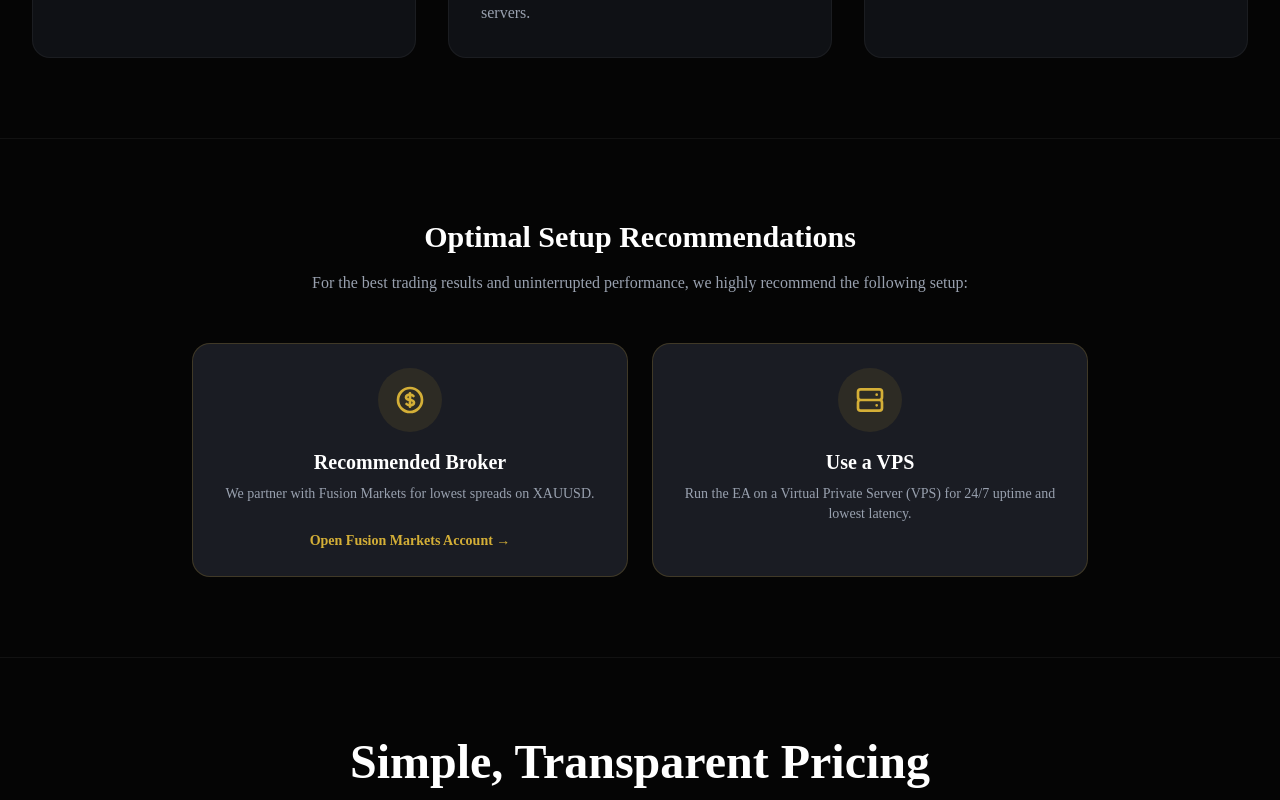
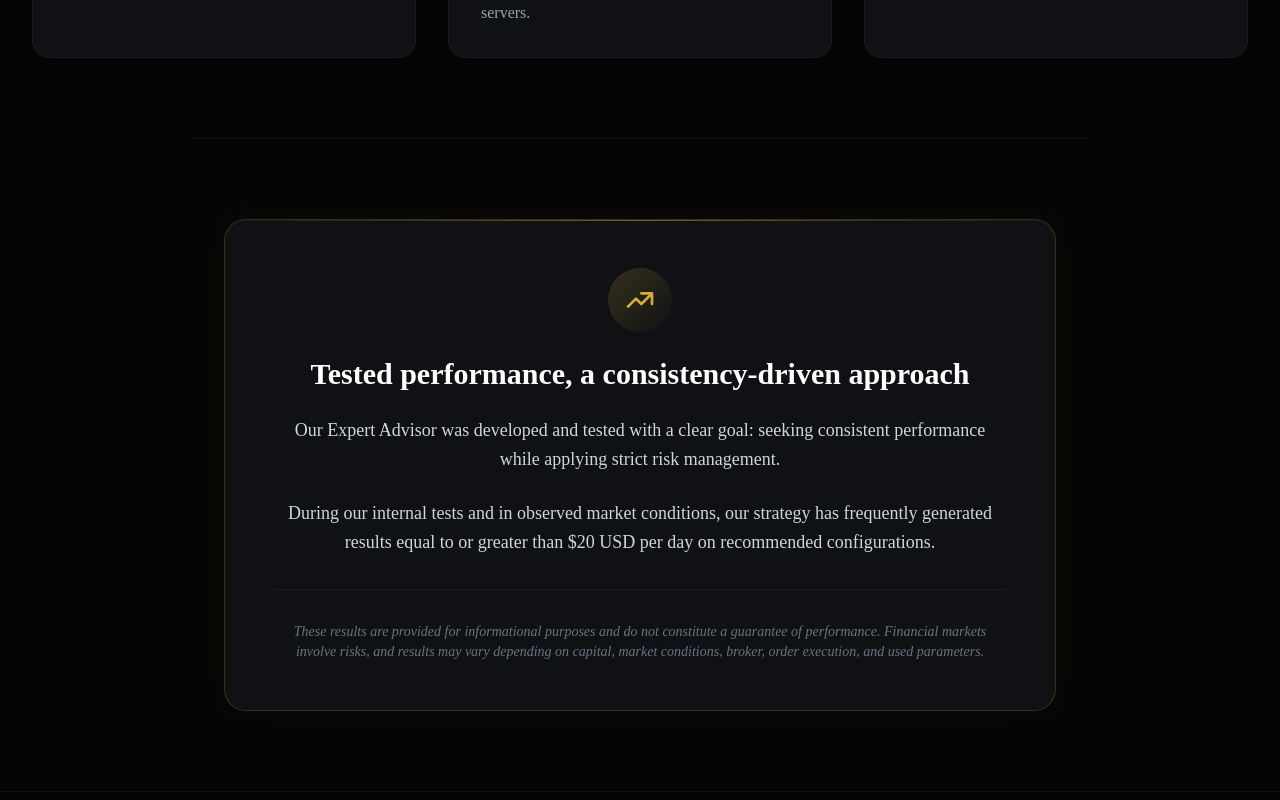
Before and after one commit to JME120495/goldtradingbot, a Next.js app: page / in a window 1280 px wide. Shown: the part 1000-1800 px from the top of the page. Built offline with nearby package versions, Linux system fonts and the light colour scheme; no server answers.

Commit message:
Add performance section

```diff
--- a/messages/ar.json
+++ b/messages/ar.json
@@ -118,5 +118,11 @@
     "sales": "إجمالي المبيعات",
     "commission": "العمولات المكتسبة",
     "become_partner": "كن شريكاً"
+  },
+  "Performance": {
+    "title": "أداء مختبر، نهج يركز على الاتساق",
+    "p1": "تم تطوير واختبار المستشار الخبير الخاص بنا بهدف واضح: البحث عن أداء متسق مع تطبيق إدارة صارمة للمخاطر.",
+    "p2": "خلال اختباراتنا الداخلية وفي ظروف السوق الملحوظة، حققت استراتيجيتنا في كثير من الأحيان نتائج تساوي أو تزيد عن 20 دولارًا أمريكيًا في اليوم على التكوينات الموصى بها.",
+    "disclaimer": "يتم توفير هذه النتائج لأغراض إعلامية ولا تشكل ضمانًا للأداء. تنطوي الأسواق المالية على مخاطر، وقد تختلف النتائج اعتمادًا على رأس المال وظروف السوق والوسيط وتنفيذ الأوامر والمعلمات المستخدمة."
   }
 }
--- a/messages/en.json
+++ b/messages/en.json
@@ -118,5 +118,11 @@
     "sales": "Total Sales",
     "commission": "Commission Earned",
     "become_partner": "Become a Partner"
+  },
+  "Performance": {
+    "title": "Tested performance, a consistency-driven approach",
+    "p1": "Our Expert Advisor was developed and tested with a clear goal: seeking consistent performance while applying strict risk management.",
+    "p2": "During our internal tests and in observed market conditions, our strategy has frequently generated results equal to or greater than $20 USD per day on recommended configurations.",
+    "disclaimer": "These results are provided for informational purposes and do not constitute a guarantee of performance. Financial markets involve risks, and results may vary depending on capital, market conditions, broker, order execution, and used parameters."
   }
 }
--- a/messages/es.json
+++ b/messages/es.json
@@ -118,5 +118,11 @@
     "sales": "Ventas Totales",
     "commission": "Comisiones Ganadas",
     "become_partner": "Convertirse en Socio"
+  },
+  "Performance": {
+    "title": "Rendimiento probado, un enfoque basado en la consistencia",
+    "p1": "Nuestro Expert Advisor fue desarrollado y probado con un objetivo claro: buscar un rendimiento constante aplicando una estricta gestión de riesgos.",
+    "p2": "Durante nuestras pruebas internas y en las condiciones de mercado observadas, nuestra estrategia ha generado frecuentemente resultados iguales o superiores a 20 USD por día en las configuraciones recomendadas.",
+    "disclaimer": "Estos resultados se proporcionan con fines informativos y no constituyen una garantía de rendimiento. Los mercados financieros implican riesgos, y los resultados pueden variar según el capital, las condiciones del mercado, el bróker, la ejecución de órdenes y los parámetros utilizados."
   }
 }
--- a/messages/fr.json
+++ b/messages/fr.json
@@ -118,5 +118,11 @@
     "sales": "Ventes Totales",
     "commission": "Commissions Gagnées",
     "become_partner": "Devenir Partenaire"
+  },
+  "Performance": {
+    "title": "Des performances testées, une approche axée sur la régularité",
+    "p1": "Notre Expert Advisor a été développé et testé avec un objectif clair : rechercher des performances régulières tout en appliquant une gestion rigoureuse du risque.",
+    "p2": "Lors de nos tests internes et dans les conditions de marché observées, notre stratégie a fréquemment généré des résultats équivalents ou supérieurs à 20 USD par jour sur les configurations recommandées.",
+    "disclaimer": "Ces résultats sont fournis à titre indicatif et ne constituent pas une garantie de performance. Les marchés financiers comportent des risques, et les résultats peuvent varier en fonction du capital, des conditions de marché, du broker, de l'exécution des ordres et des paramètres utilisés."
   }
 }
--- a/messages/pt.json
+++ b/messages/pt.json
@@ -118,5 +118,11 @@
     "sales": "Vendas Totais",
     "commission": "Comissões Ganhas",
     "become_partner": "Tornar-se Parceiro"
+  },
+  "Performance": {
+    "title": "Desempenho testado, uma abordagem focada na consistência",
+    "p1": "Nosso Expert Advisor foi desenvolvido e testado com um objetivo claro: buscar desempenho consistente aplicando um rigoroso gerenciamento de risco.",
+    "p2": "Durante nossos testes internos e nas condições de mercado observadas, nossa estratégia gerou frequentemente resultados iguais ou superiores a 20 USD por dia nas configurações recomendadas.",
+    "disclaimer": "Estes resultados são fornecidos apenas para fins informativos e não constituem uma garantia de desempenho. Os mercados financeiros envolvem riscos, e os resultados podem variar dependendo do capital, condições de mercado, corretora, execução de ordens e parâmetros utilizados."
   }
 }
--- a/src/app/page.tsx
+++ b/src/app/page.tsx
@@ -160,6 +160,26 @@ export default function Home() {
           </div>
         </div>
 
+        {/* Performance Section */}
+        <section className="max-w-4xl mx-auto px-4 sm:px-6 lg:px-8 py-20 border-t border-white/5">
+          <div className="bg-[#0F1115] border border-[#D4AF37]/20 rounded-3xl p-8 sm:p-12 text-center relative overflow-hidden shadow-[0_0_40px_rgba(212,175,55,0.05)]">
+            <div className="absolute top-0 left-1/2 -translate-x-1/2 w-full h-px bg-gradient-to-r from-transparent via-[#D4AF37] to-transparent opacity-50" />
+            <div className="w-16 h-16 mx-auto bg-gradient-to-br from-[#D4AF37]/20 to-transparent rounded-full flex items-center justify-center mb-6">
+              <svg className="w-8 h-8 text-[#D4AF37]" fill="none" viewBox="0 0 24 24" stroke="currentColor"><path strokeLinecap="round" strokeLinejoin="round" strokeWidth={2} d="M13 7h8m0 0v8m0-8l-8 8-4-4-6 6" /></svg>
+            </div>
+            <h2 className="text-3xl font-bold mb-6 text-white">{t('Performance.title')}</h2>
+            <div className="space-y-6 text-gray-300 text-lg leading-relaxed">
+              <p>{t('Performance.p1')}</p>
+              <p>{t('Performance.p2')}</p>
+            </div>
+            <div className="mt-8 pt-8 border-t border-white/5">
+              <p className="text-sm text-gray-500 italic">
+                {t('Performance.disclaimer')}
+              </p>
+            </div>
+          </div>
+        </section>
+
         {/* Recommendations Section */}
         <section className="max-w-7xl mx-auto px-4 sm:px-6 lg:px-8 py-20 border-t border-white/5">
           <div className="text-center mb-12">
```
